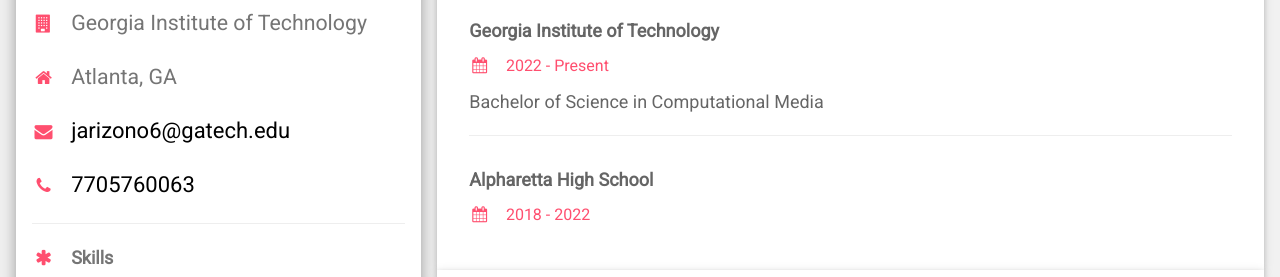
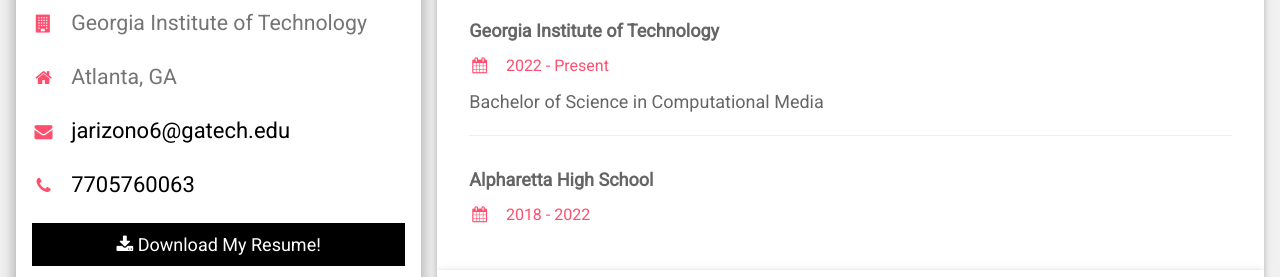
Before and after one commit to jarizono/Personal-Website, a plain HTML site: page resume.html in a window 1280 px wide. Shown: the part 160-437 px from the top of the page. Drawn offline with nearby package versions, Linux system fonts and the light colour scheme.

Commit message:
Update resume.html

```diff
--- a/resume.html
+++ b/resume.html
@@ -7,7 +7,7 @@
     <head>
         <meta charset="utf-8">
         <meta http-equiv="X-UA-Compatible" content="IE=edge">
-        <title>About Me</title>
+        <title>Resume</title>
         <meta name="description" content="">
         <meta name="viewport" content="width=device-width, initial-scale=1">
         <meta name="viewport" content="width=device-width, initial-scale=1">
@@ -53,6 +53,10 @@
                         <i class="fa fa-envelope fa-fw w3-margin-right w3-large w3-text-pink"></i>jarizono6@gatech.edu</a></p>
                     <p><a href="tel:7705760063">
                         <i class="fa fa-phone fa-fw w3-margin-right w3-large w3-text-pink"></i>7705760063</a></p>
+                        <!-- Auto width -->
+                      <a href="Julia Arizono Resume 12-8-2022.docx" download>
+                        <button class="btn"><i class="fa fa-download"></i> Download My Resume!</button>
+                      </a>
                   <hr>
 
                   <p class="w3-large"><b><i class="fa fa-asterisk fa-fw w3-margin-right w3-text-pink"></i>Skills</b></p>
```
